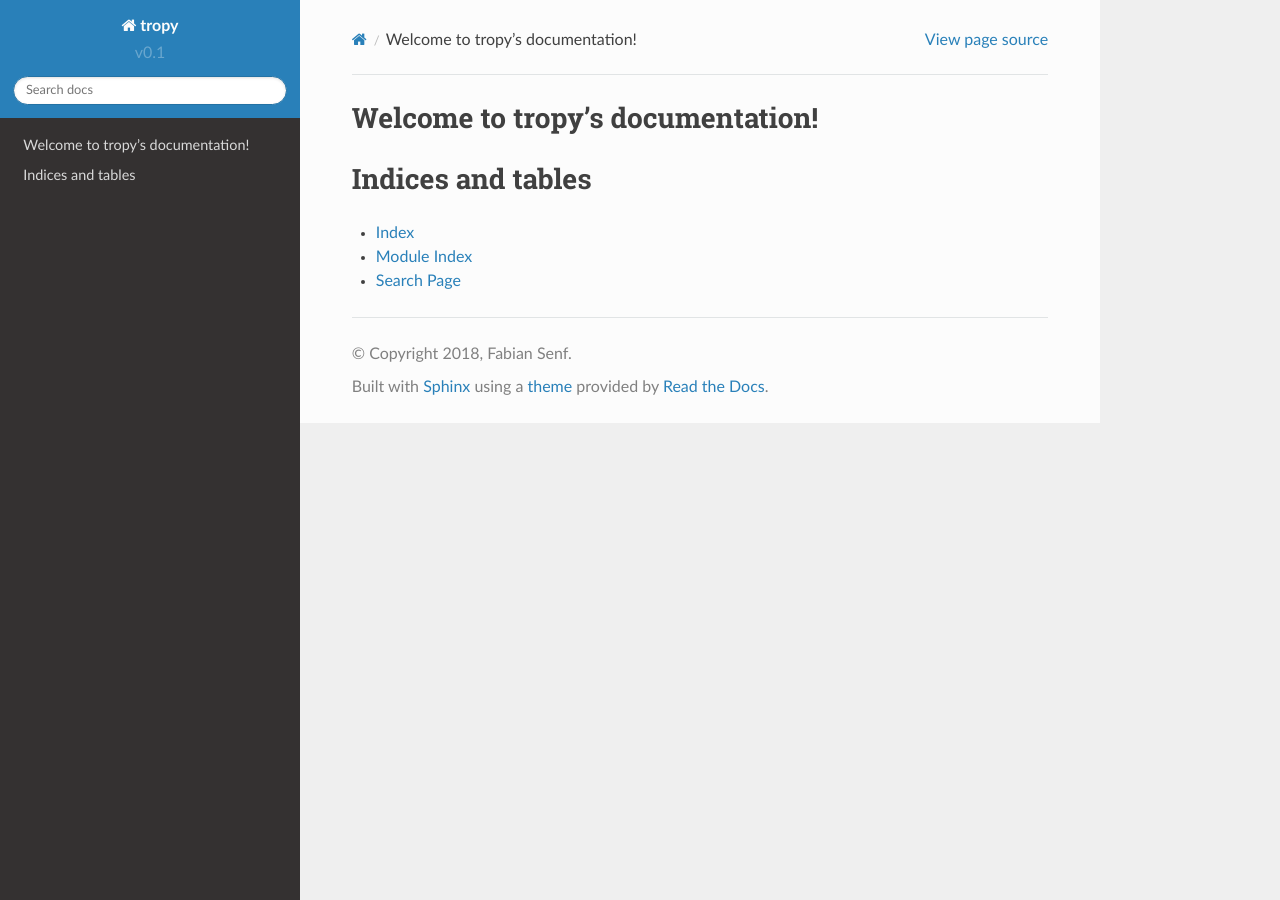
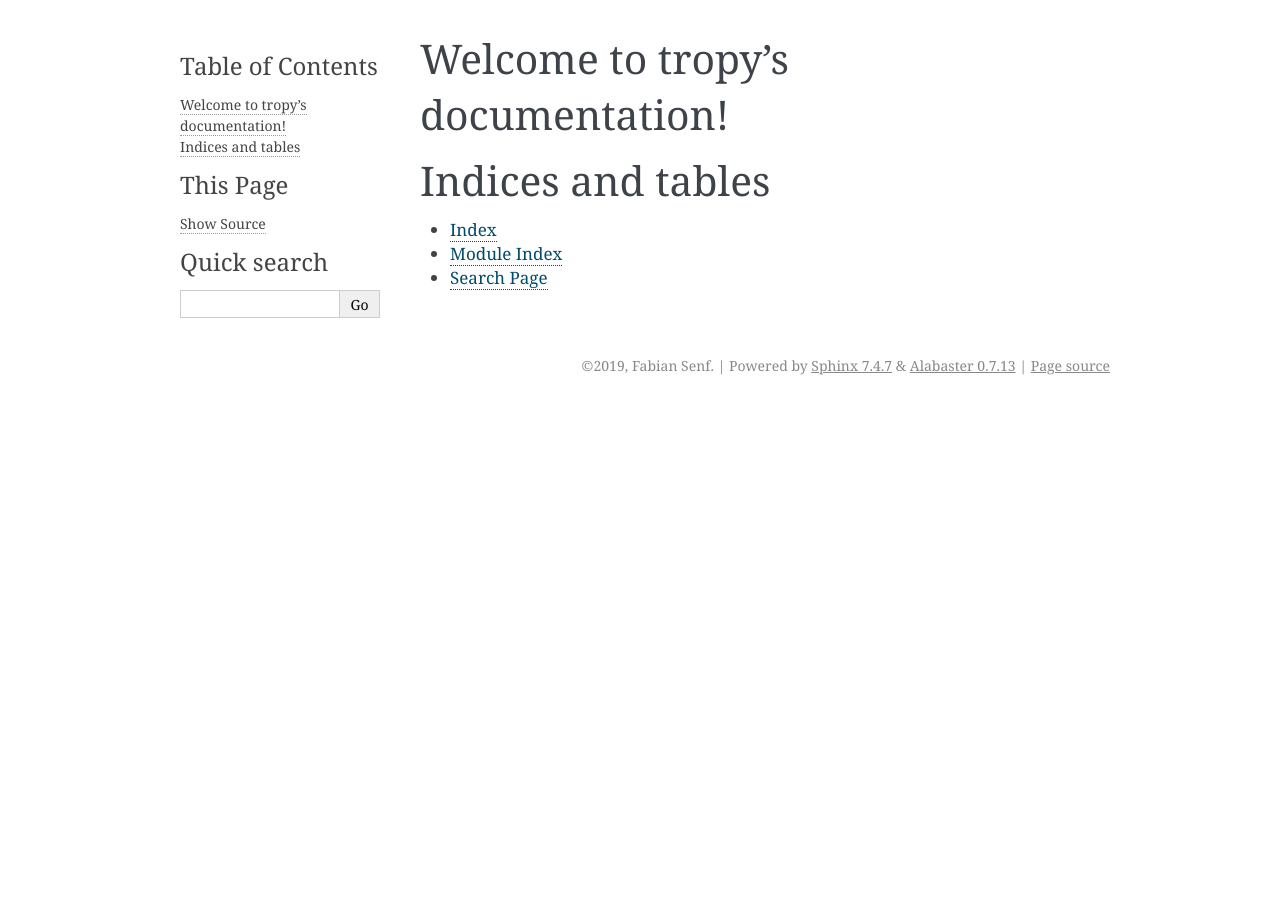
Before and after one commit to fsenf/proj.tropy, a Sphinx documentation site: the page built from docs/source/index.rst, in a window 1280 px wide. Built offline with Sphinx 7.4.7, drawn with Linux system fonts in a browser that asks for light colours; some of the changed lines change nothing that is shown.

Commit message:
perhaps forgot conf.py?

```diff
--- a/docs/source/conf.py
+++ b/docs/source/conf.py
@@ -1,27 +1,35 @@
 # -*- coding: utf-8 -*-
 #
-# tropy documentation build configuration file, created by
-# sphinx-quickstart on Tue May 15 11:04:05 2018.
+# Configuration file for the Sphinx documentation builder.
 #
-# This file is execfile()d with the current directory set to its
-# containing dir.
-#
-# Note that not all possible configuration values are present in this
-# autogenerated file.
-#
-# All configuration values have a default; values that are commented out
-# serve to show the default.
+# This file does only contain a selection of the most common options. For a
+# full list see the documentation:
+# http://www.sphinx-doc.org/en/master/config
+
+# -- Path setup --------------------------------------------------------------
 
 # If extensions (or modules to document with autodoc) are in another directory,
 # add these directories to sys.path here. If the directory is relative to the
 # documentation root, use os.path.abspath to make it absolute, like shown here.
 #
-import os
-import sys
-sys.path.insert(0, os.path.abspath('../..'))
+# import os
+# import sys
+# sys.path.insert(0, os.path.abspath('.'))
 
 
-# -- General configuration ------------------------------------------------
+# -- Project information -----------------------------------------------------
+
+project = u'tropy'
+copyright = u'2019, Fabian Senf'
+author = u'Fabian Senf'
+
+# The short X.Y version
+version = u''
+# The full version, including alpha/beta/rc tags
+release = u'v0.1'
+
+
+# -- General configuration ---------------------------------------------------
 
 # If your documentation needs a minimal Sphinx version, state it here.
 #
@@ -30,12 +38,13 @@ sys.path.insert(0, os.path.abspath('../..'))
 # Add any Sphinx extension module names here, as strings. They can be
 # extensions coming with Sphinx (named 'sphinx.ext.*') or your custom
 # ones.
-extensions = ['sphinx.ext.autodoc',
-    'sphinx.ext.githubpages', 'sphinx.ext.napoleon']
-
-napoleon_google_docstring = False
-napoleon_use_param = False
-napoleon_use_ivar = True
+extensions = [
+    'sphinx.ext.autodoc',
+    'sphinx.ext.doctest',
+    'sphinx.ext.intersphinx',
+    'sphinx.ext.coverage',
+    'sphinx.ext.githubpages',
+]
 
 # Add any paths that contain templates here, relative to this directory.
 templates_path = ['_templates']
@@ -49,20 +58,6 @@ source_suffix = '.rst'
 # The master toctree document.
 master_doc = 'index'
 
-# General information about the project.
-project = u'tropy'
-copyright = u'2018, Fabian Senf'
-author = u'Fabian Senf'
-
-# The version info for the project you're documenting, acts as replacement for
-# |version| and |release|, also used in various other places throughout the
-# built documents.
-#
-# The short X.Y version.
-version = u'v0.1'
-# The full version, including alpha/beta/rc tags.
-release = u'v0.1'
-
 # The language for content autogenerated by Sphinx. Refer to documentation
 # for a list of supported languages.
 #
@@ -72,23 +67,19 @@ language = None
 
 # List of patterns, relative to source directory, that match files and
 # directories to ignore when looking for source files.
-# This patterns also effect to html_static_path and html_extra_path
+# This pattern also affects html_static_path and html_extra_path.
 exclude_patterns = []
 
 # The name of the Pygments (syntax highlighting) style to use.
-pygments_style = 'sphinx'
-
-# If true, `todo` and `todoList` produce output, else they produce nothing.
-todo_include_todos = False
+pygments_style = None
 
 
-# -- Options for HTML output ----------------------------------------------
+# -- Options for HTML output -------------------------------------------------
 
 # The theme to use for HTML and HTML Help pages.  See the documentation for
 # a list of builtin themes.
 #
-# html_theme = 'alabaster'
-html_theme = 'sphinx_rtd_theme'
+html_theme = 'alabaster'
 
 # Theme options are theme-specific and customize the look and feel of a theme
 # further.  For a list of options available for each theme, see the
@@ -104,26 +95,21 @@ html_static_path = ['_static']
 # Custom sidebar templates, must be a dictionary that maps document names
 # to template names.
 #
-# This is required for the alabaster theme
-# refs: http://alabaster.readthedocs.io/en/latest/installation.html#sidebars
-html_sidebars = {
-    '**': [
-        'about.html',
-        'navigation.html',
-        'relations.html',  # needs 'show_related': True theme option to display
-        'searchbox.html',
-        'donate.html',
-    ]
-}
+# The default sidebars (for documents that don't match any pattern) are
+# defined by theme itself.  Builtin themes are using these templates by
+# default: ``['localtoc.html', 'relations.html', 'sourcelink.html',
+# 'searchbox.html']``.
+#
+# html_sidebars = {}
 
 
-# -- Options for HTMLHelp output ------------------------------------------
+# -- Options for HTMLHelp output ---------------------------------------------
 
 # Output file base name for HTML help builder.
 htmlhelp_basename = 'tropydoc'
 
 
-# -- Options for LaTeX output ---------------------------------------------
+# -- Options for LaTeX output ------------------------------------------------
 
 latex_elements = {
     # The paper size ('letterpaper' or 'a4paper').
@@ -152,7 +138,7 @@ latex_documents = [
 ]
 
 
-# -- Options for manual page output ---------------------------------------
+# -- Options for manual page output ------------------------------------------
 
 # One entry per manual page. List of tuples
 # (source start file, name, description, authors, manual section).
@@ -162,7 +148,7 @@ man_pages = [
 ]
 
 
-# -- Options for Texinfo output -------------------------------------------
+# -- Options for Texinfo output ----------------------------------------------
 
 # Grouping the document tree into Texinfo files. List of tuples
 # (source start file, target name, title, author,
@@ -172,3 +158,29 @@ texinfo_documents = [
      author, 'tropy', 'One line description of project.',
      'Miscellaneous'),
 ]
+
+
+# -- Options for Epub output -------------------------------------------------
+
+# Bibliographic Dublin Core info.
+epub_title = project
+
+# The unique identifier of the text. This can be a ISBN number
+# or the project homepage.
+#
+# epub_identifier = ''
+
+# A unique identification for the text.
+#
+# epub_uid = ''
+
+# A list of files that should not be packed into the epub file.
+epub_exclude_files = ['search.html']
+
+
+# -- Extension configuration -------------------------------------------------
+
+# -- Options for intersphinx extension ---------------------------------------
+
+# Example configuration for intersphinx: refer to the Python standard library.
+intersphinx_mapping = {'https://docs.python.org/': None}
```
